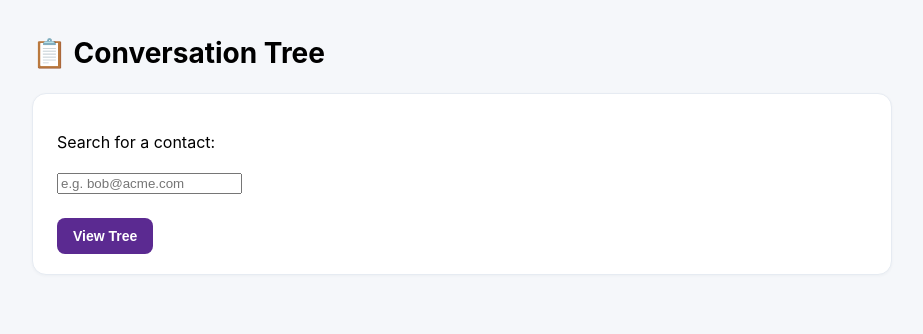
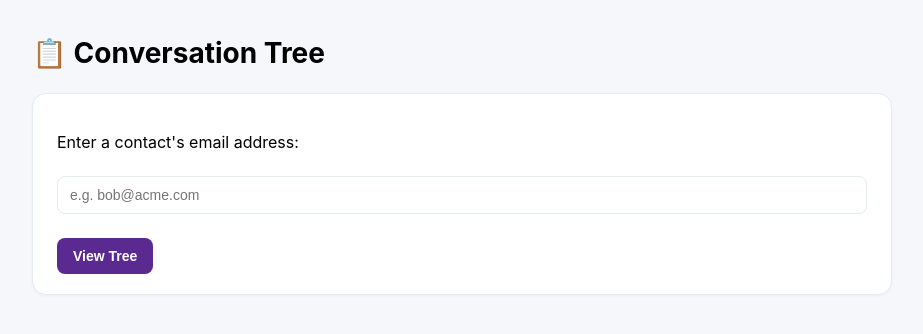
Before and after one commit to rishidude4321/Finalized-Sales-Agent, a Flask app: template templates/tree_search.html in a window 1280 px wide. Shown: the top 334 px of the page, without its empty margins (178-1101 px from the left). Run offline with Flask 3, Linux system fonts and the light colour scheme; the template is opened without the code that fills it, so the values that code supplies are empty.

Commit message:
about to do some crazy design changes

```diff
--- a/server.py
+++ b/server.py
@@ -32,6 +32,33 @@ CREATED_TASKS_FILE = Path("created_tasks.json")
 AGENT_STATUS_PATH = Path(AGENT_STATUS_FILE)
 
 # ---------- Generic helpers ----------
+def _is_noise_contact_addr(addr: str) -> bool:
+    """
+    Return True for system, noreply, daemon, and internal/automated addresses
+    that should never appear as conversation contacts.
+    """
+    lower = addr.lower().strip()
+    if not lower or "@" not in lower:
+        return True
+
+    # Internal / Sasha's own domains
+    if lower.endswith("@reachpathways.com"):
+        return True
+    if lower.endswith("@chicagoscholars.org"):
+        return True
+
+    # Common automated/system senders
+    noise_markers = [
+        "no-reply@", "noreply@", "mailer-daemon@", "microsoftsecurity-noreply@",
+        "mssecurity-noreply@", "drive-shares", "firebase-noreply@", "microsoft.exchange",
+        "teams.mail.microsoft", "postmaster@", "digest-noreply@",
+    ]
+    for marker in noise_markers:
+        if marker in lower:
+            return True
+
+    return False
+
 def _now_iso():
     return datetime.now(timezone.utc).isoformat()
 
@@ -278,16 +305,36 @@ def tree_search_page():
 
     graph = GraphClient()
     recent_emails = graph.get_recent_emails(days=30, top=200)
+
     contacts = []
     seen = set()
     for mail in recent_emails:
         addr = mail.get("from_address", "")
-        if addr and "@" in addr and not addr.endswith("@reachpathways.com") and addr not in seen:
-            seen.add(addr)
-            contacts.append(addr)
+        if _is_noise_contact_addr(addr):
+            continue
+        if addr in seen:
+            continue
+        seen.add(addr)
+
+        name = mail.get("from_name", "").strip()
+        if not name or name.lower() == addr.lower():
+            display = addr
+        else:
+            display = f"{name} ({addr})"
+
+        contacts.append({
+            "email": addr,
+            "name": name,
+            "display": display,
+        })
+
+        if len(contacts) >= 30:
+            break
+
+    # Sort alphabetically by display name / email
+    contacts.sort(key=lambda x: x["email"].lower())
 
     return render_template("tree_search.html", token=token, contacts=contacts)
-
 
 @app.route("/health")
 def health_page():
--- a/static/css/style.css
+++ b/static/css/style.css
@@ -205,11 +205,13 @@ hr {
   margin: 4px 6px 4px 0;
   font-size: 0.9rem;
   text-decoration: none;
-  transition: background 0.2s;
+  border: 1px solid #e0d4f5;
+  transition: background 0.2s, color 0.2s;
 }
 
 .chip-contact:hover {
   background: #E3267E;
+  border-color: #E3267E;
   color: #ffffff;
   text-decoration: none;
 }
--- a/templates/tree_search.html
+++ b/templates/tree_search.html
@@ -2,14 +2,12 @@
 {% block title %}Conversation Tree{% endblock %}
 {% block content %}
   <h1>📋 Conversation Tree</h1>
+
   <div class="card">
-    <p>Search for a contact:</p>
+    <p>Enter a contact's email address:</p>
     <form action="/conversation" method="GET">
       <input type="hidden" name="token" value="{{ token }}">
-      <input list="contact-list" name="email" placeholder="e.g. bob@acme.com" required>
-      <datalist id="contact-list">
-        {% for email in contacts %}<option value="{{ email }}">{% endfor %}
-      </datalist>
+      <input type="email" name="email" placeholder="e.g. bob@acme.com" required>
       <br><br>
       <button type="submit">View Tree</button>
     </form>
@@ -19,8 +17,11 @@
   <div class="card">
     <h3>Recent contacts</h3>
     <div>
-      {% for email in contacts %}
-        <a class="chip-contact" href="/conversation?email={{ email | urlencode }}&days=30&token={{ token }}">{{ email }}</a>
+      {% for c in contacts %}
+        <a class="chip-contact"
+           href="/conversation?email={{ c.email | urlencode }}&days=30&token={{ token }}">
+          {{ c.display }}
+        </a>
       {% endfor %}
     </div>
   </div>
```
